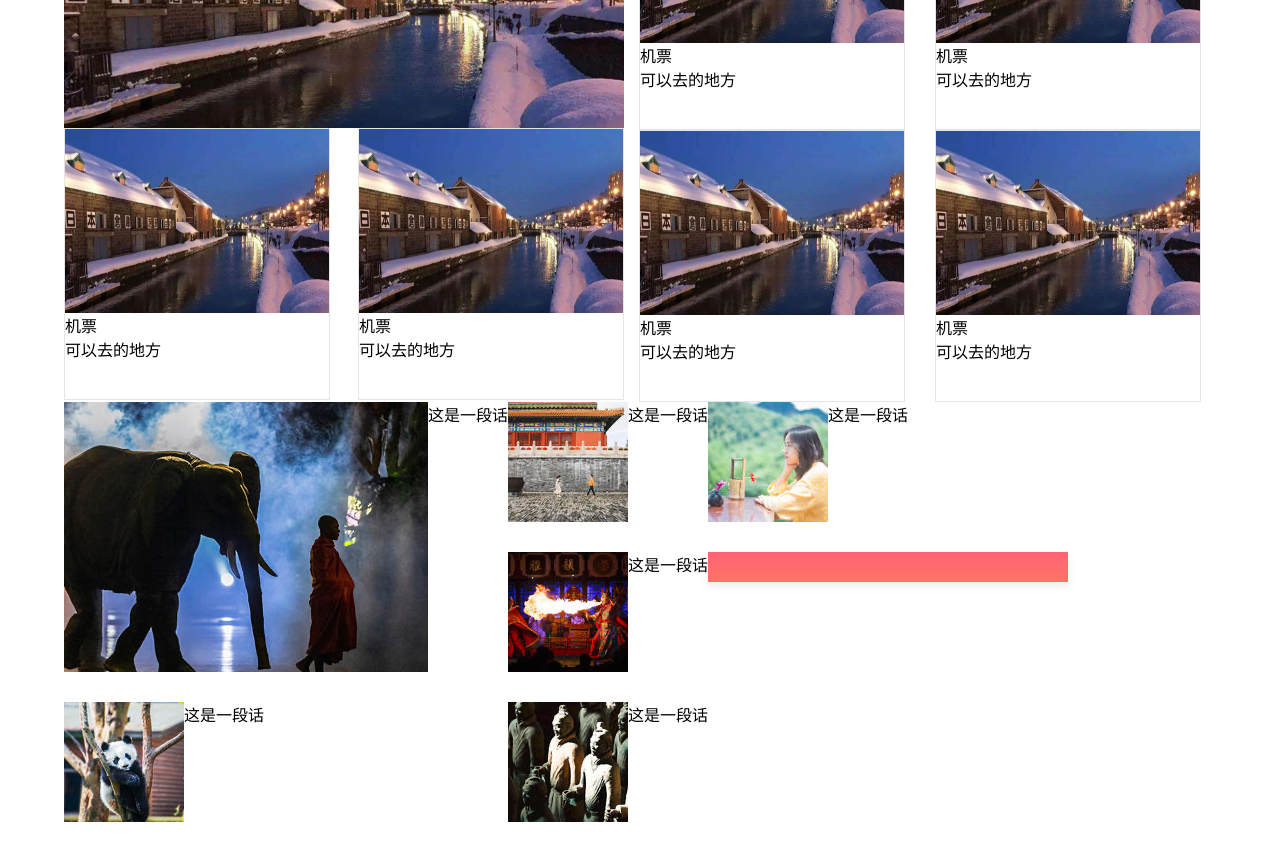
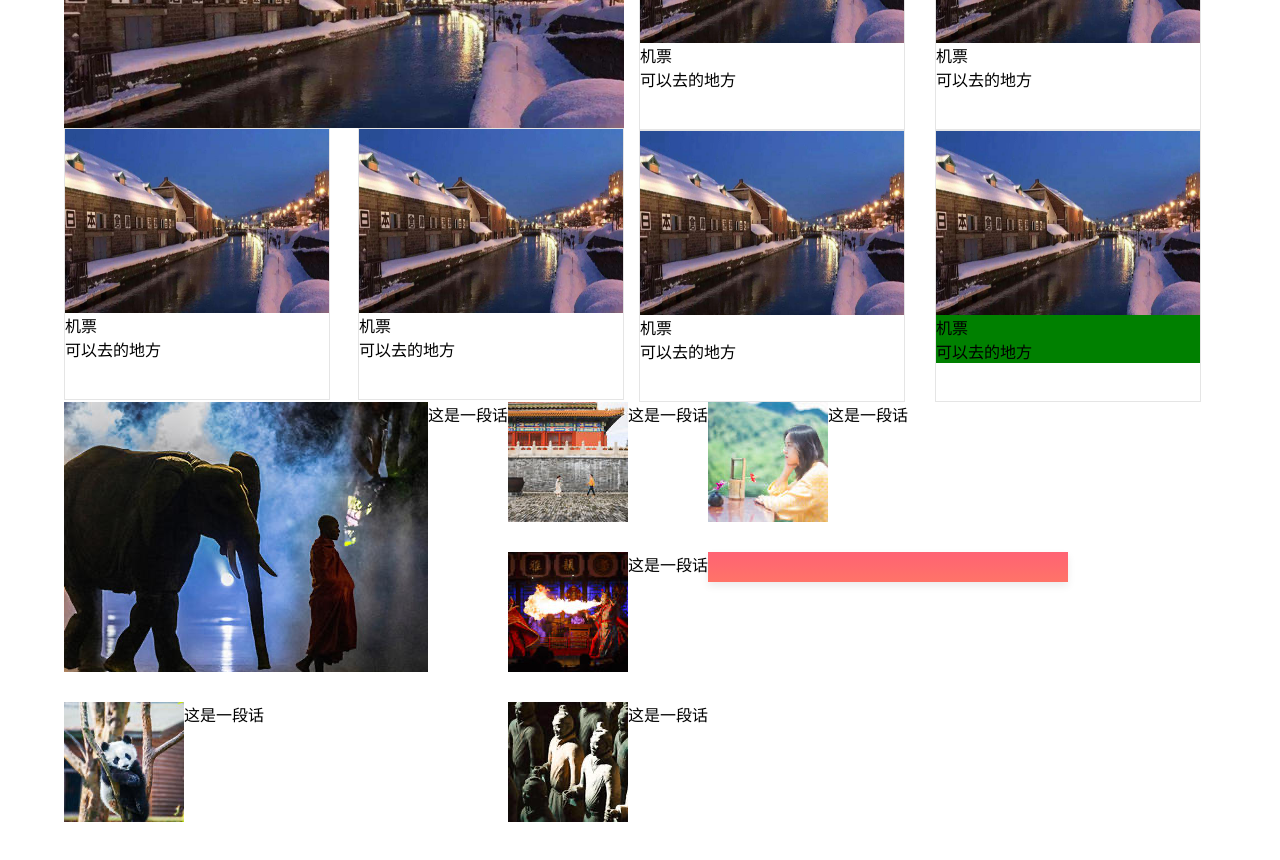
Before and after one commit to L-Y7/mu-yun-you, a Vue app: page / in a window 1280 px wide. Shown: the part 1500-2360 px from the top of the page. Built offline with nearby package versions, Linux system fonts and the light colour scheme; a web font is replaced by a local one.

Commit message:
feat: 完善代码

```diff
--- /dev/null
+++ b/src/views/home/components/freeTravelPage/GreenCard.vue
@@ -0,0 +1,28 @@
+<script setup></script>
+
+<template>
+  <div class="green-card">
+    <img src="../../../../assets/images/jjzyx1.png" />
+    <div class="info">
+      <span class="fangzhi">机票</span>
+      <div class="tanchu">可以去的地方</div>
+    </div>
+  </div>
+</template>
+<style scoped>
+.green-card {
+  height: 270px;
+  border: 1px solid #e5e5e5;
+}
+
+.green-card img {
+  width: 264px;
+  height: 184px;
+  display: block;
+}
+
+.green-card .info {
+  color: black;
+  background: green;
+}
+</style>
--- a/src/views/home/components/freeTravelPage/indexPage.vue
+++ b/src/views/home/components/freeTravelPage/indexPage.vue
@@ -2,6 +2,7 @@
 import { defineAsyncComponent } from 'vue'
 
 const CCard = defineAsyncComponent(() => import('./CCard.vue'))
+const GreenCard = defineAsyncComponent(() => import('./GreenCard.vue'))
 const CHeader = defineAsyncComponent(() => import('./CHeader.vue'))
 </script>
 <template>
@@ -28,7 +29,7 @@ const CHeader = defineAsyncComponent(() => import('./CHeader.vue'))
         <CCard></CCard>
         <CCard></CCard>
         <CCard></CCard>
-        <CCard></CCard>
+        <GreenCard></GreenCard>
       </div>
     </div>
   </div>
```
